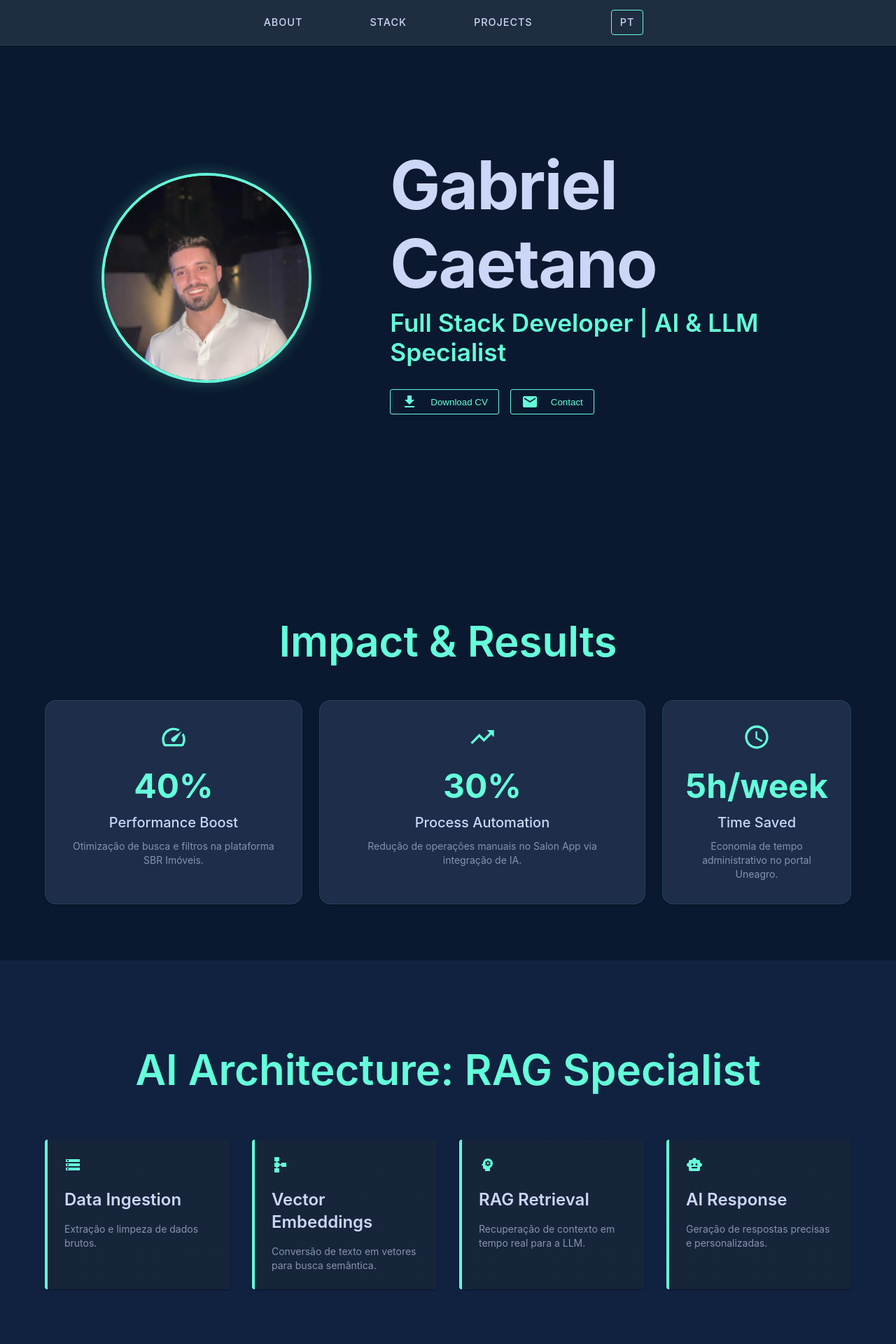
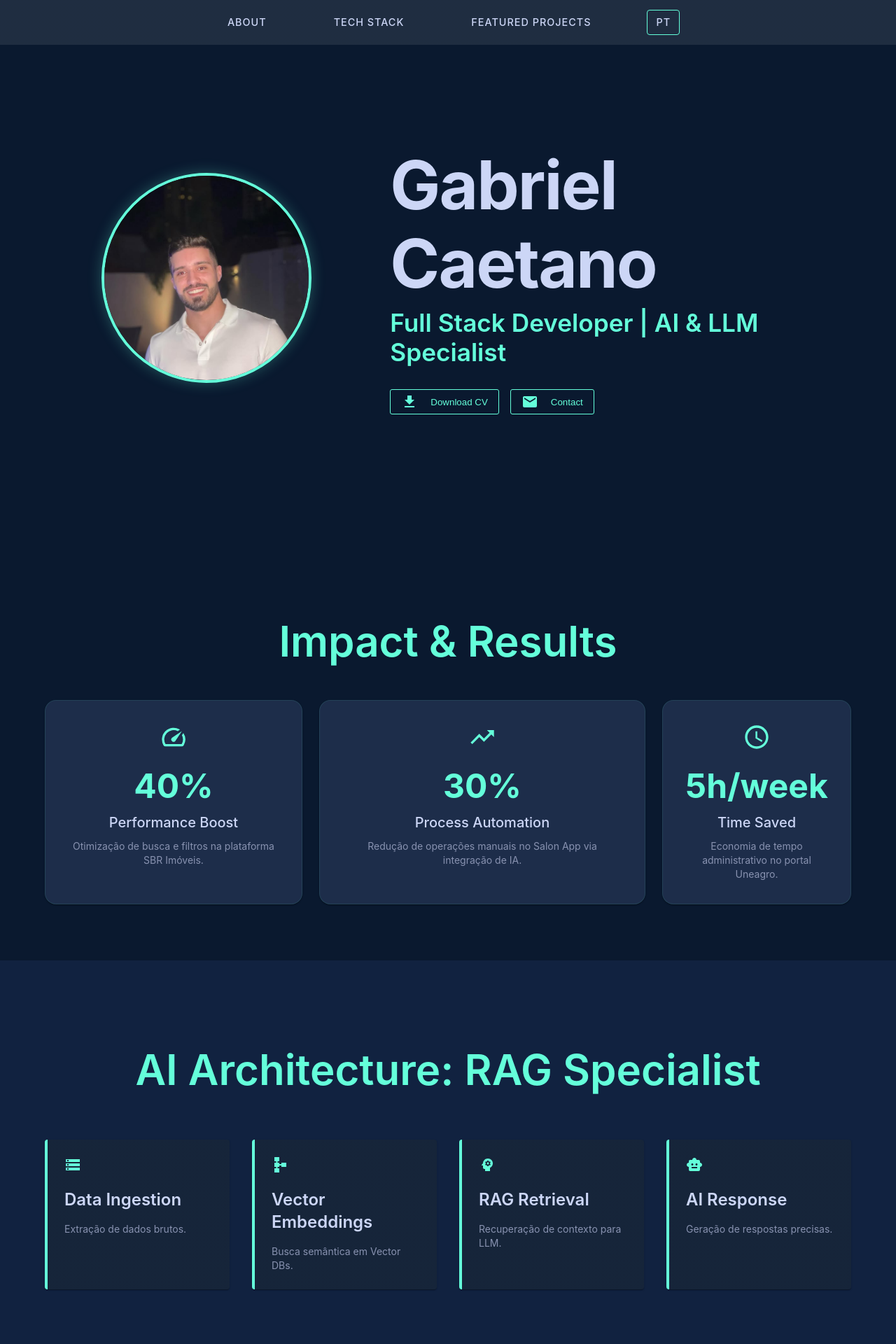
Before and after one commit to GabrielCaetanoo/my-portfolio, a React (Vite) app in the folder my-portfolio/: page / in a window 1280 px wide. Shown: the top 1920 px of the page at 70% size. Built offline with nearby package versions, Linux system fonts and the light colour scheme; no server answers.

Commit message:
feat: error resolve

```diff
--- a/my-portfolio/src/components/AIShowcase/AIShowcase.tsx
+++ b/my-portfolio/src/components/AIShowcase/AIShowcase.tsx
@@ -1,18 +1,17 @@
 import { Box, Container, Typography, Grid, Paper, Stack } from "@mui/material";
-// 'motion' removido por não estar sendo usado
+// motion removido pois o ESLint acusou que não estava sendo usado
 import SmartToyIcon from '@mui/icons-material/SmartToy';
 import StorageIcon from '@mui/icons-material/Storage';
 import PsychologyIcon from '@mui/icons-material/Psychology';
 import SchemaIcon from '@mui/icons-material/Schema';
-// CAMINHO CORRIGIDO: Removido um '../' para localizar a imagem corretamente
-import RAGDiagram from '../../assets/images/rag-diagram.png';
+import RAGDiagram from '../../assets/images/rag-diagram.png'; // Verifique se o arquivo existe nesta pasta
 
 const AIShowcase = () => {
     const steps = [
-        { title: "Data Ingestion", desc: "Extração e limpeza de dados brutos.", icon: <StorageIcon />, color: "#64FFDA" },
-        { title: "Vector Embeddings", desc: "Conversão de texto em vetores para busca semântica.", icon: <SchemaIcon />, color: "#64FFDA" },
-        { title: "RAG Retrieval", desc: "Recuperação de contexto em tempo real para a LLM.", icon: <PsychologyIcon />, color: "#64FFDA" },
-        { title: "AI Response", desc: "Geração de respostas precisas e personalizadas.", icon: <SmartToyIcon />, color: "#64FFDA" }
+        { title: "Data Ingestion", desc: "Extração de dados brutos.", icon: <StorageIcon />, color: "#64FFDA" },
+        { title: "Vector Embeddings", desc: "Busca semântica em Vector DBs.", icon: <SchemaIcon />, color: "#64FFDA" },
+        { title: "RAG Retrieval", desc: "Recuperação de contexto para LLM.", icon: <PsychologyIcon />, color: "#64FFDA" },
+        { title: "AI Response", desc: "Geração de respostas precisas.", icon: <SmartToyIcon />, color: "#64FFDA" }
     ];
 
     return (
@@ -35,10 +34,7 @@ const AIShowcase = () => {
                     ))}
                 </Grid>
                 <Box sx={{ mt: 10, textAlign: 'center' }}>
-                    <Box component="img" src={RAGDiagram} sx={{ maxWidth: '100%', borderRadius: 3, border: '1px solid rgba(100,255,218,0.1)' }} />
-                    <Typography variant="caption" sx={{ color: 'text.secondary', display: 'block', mt: 3 }}>
-                        Arquitetura de RAG implementada no Salon App para automação de 30% das operações.
-                    </Typography>
+                    <Box component="img" src={RAGDiagram} sx={{ maxWidth: '100%', borderRadius: 3 }} />
                 </Box>
             </Container>
         </Box>
--- a/my-portfolio/src/components/Projects/Projects.tsx
+++ b/my-portfolio/src/components/Projects/Projects.tsx
@@ -16,6 +16,11 @@ interface ProjectsProps {
     translations: {
         projectsTitle: string;
         viewOnGithub: string;
+        projects: {
+            sbr_desc: string;
+            salon_desc: string;
+            uneagro_desc: string;
+        };
     };
 }
 
@@ -27,30 +32,33 @@ const Projects = ({ translations }: ProjectsProps) => {
         fetchProjects().then(data => setProjects(data));
     }, []);
 
-    // Função para renderizar as métricas de impacto que definimos
-    const renderImpactBadge = (projectName: string) => {
-        if (projectName.toLowerCase().includes('salon')) {
-            return <Chip
-                icon={<TrendingUpIcon style={{ color: '#0A192F' }} />}
-                label="-30% Manual Ops"
-                sx={{ backgroundColor: theme.palette.primary.contrastText, color: '#0A192F', fontWeight: 'bold' }}
-            />;
+    // Função para identificar e formatar os projetos em destaque
+    const getProjectDetails = (projectName: string, githubDesc: string) => {
+        const name = projectName.toLowerCase();
+
+        if (name.includes('salon')) {
+            return {
+                description: translations.projects.salon_desc,
+                badge: "-30% Manual Ops"
+            };
         }
-        if (projectName.toLowerCase().includes('sbr')) {
-            return <Chip
-                icon={<TrendingUpIcon style={{ color: '#0A192F' }} />}
-                label="+40% Perf. Search"
-                sx={{ backgroundColor: theme.palette.primary.contrastText, color: '#0A192F', fontWeight: 'bold' }}
-            />;
+        if (name.includes('sbr')) {
+            return {
+                description: translations.projects.sbr_desc,
+                badge: "+40% Perf. Search"
+            };
         }
-        if (projectName.toLowerCase().includes('uneagro')) {
-            return <Chip
-                icon={<TrendingUpIcon style={{ color: '#0A192F' }} />}
-                label="Saved 5h/week"
-                sx={{ backgroundColor: theme.palette.primary.contrastText, color: '#0A192F', fontWeight: 'bold' }}
-            />;
+        if (name.includes('uneagro')) {
+            return {
+                description: translations.projects.uneagro_desc,
+                badge: "Saved 5h/week"
+            };
         }
-        return null;
+
+        return {
+            description: githubDesc || "Project developed focusing on scalability and modern architectural patterns.",
+            badge: null
+        };
     };
 
     return (
@@ -73,7 +81,10 @@ const Projects = ({ translations }: ProjectsProps) => {
                     gap: 4,
                     width: '100%'
                 }}>
-                    {projects.map(project => (
+                    {projects.map(project => {
+                        const { description, badge } = getProjectDetails(project.name, project.description);
+
+                        return (
                             <Card key={project.id} sx={{
                                 backgroundColor: 'secondary.main',
                                 color: 'text.primary',
@@ -91,15 +102,26 @@ const Projects = ({ translations }: ProjectsProps) => {
                                 <CardContent>
                                     <Stack direction="row" justifyContent="space-between" alignItems="flex-start" mb={2}>
                                         <GitHubIcon sx={{ color: 'primary.contrastText', fontSize: '2rem' }} />
-                                    {renderImpactBadge(project.name)}
+                                        {badge && (
+                                            <Chip
+                                                icon={<TrendingUpIcon style={{ color: '#0A192F', fontSize: '1rem' }} />}
+                                                label={badge}
+                                                sx={{
+                                                    backgroundColor: theme.palette.primary.contrastText,
+                                                    color: '#0A192F',
+                                                    fontWeight: 'bold',
+                                                    fontSize: '0.75rem'
+                                                }}
+                                            />
+                                        )}
                                     </Stack>
 
                                     <Typography variant="h5" sx={{ color: 'primary.contrastText', mb: 2, fontWeight: 600 }}>
                                         {project.name}
                                     </Typography>
 
-                                <Typography variant="body2" sx={{ color: 'text.secondary', minHeight: '60px' }}>
-                                    {project.description || "Project developed focusing on scalability and modern architectural patterns."}
+                                    <Typography variant="body2" sx={{ color: 'text.secondary', minHeight: '80px', lineHeight: 1.6 }}>
+                                        {description}
                                     </Typography>
                                 </CardContent>
 
@@ -120,7 +142,8 @@ const Projects = ({ translations }: ProjectsProps) => {
                                     </Button>
                                 </CardActions>
                             </Card>
-                    ))}
+                        );
+                    })}
                 </Box>
             ) : (
                 <Typography color="text.secondary">Loading your engineering portfolio...</Typography>
--- a/my-portfolio/src/components/StyledButton/NavBar/NavBar.tsx
+++ b/my-portfolio/src/components/StyledButton/NavBar/NavBar.tsx
@@ -1,4 +1,4 @@
-import { AppBar, MenuItem, Toolbar, styled } from "@mui/material"; // Box e Typography removidos
+import { AppBar, MenuItem, Toolbar, styled } from "@mui/material"; // Typography removido
 
 interface NavBarProps {
     onAboutClick: () => void;
@@ -39,30 +39,14 @@ const NavBar = ({ onAboutClick, onSkillsClick, onProjectsClick, onToggleLanguage
     }));
 
     return (
-        <AppBar
-            position="fixed"
-            sx={{
-                backgroundColor: 'rgba(10, 25, 47, 0.8)',
-                backdropFilter: 'blur(12px)',
-                boxShadow: 'none',
-                borderBottom: '1px solid rgba(100, 255, 218, 0.1)',
-                top: 0,
-            }}
-        >
+        <AppBar position="fixed" sx={{ backgroundColor: 'rgba(10, 25, 47, 0.8)', backdropFilter: 'blur(12px)', boxShadow: 'none' }}>
             <StyledToolbar>
                 <NavMenuItem onClick={onAboutClick}>{translations.About}</NavMenuItem>
                 <NavMenuItem onClick={onSkillsClick}>{translations.Skills}</NavMenuItem>
                 <NavMenuItem onClick={onProjectsClick}>{translations.Projects}</NavMenuItem>
-
                 <NavMenuItem
                     onClick={onToggleLanguage}
-                    sx={{
-                        border: '1px solid',
-                        borderColor: 'primary.contrastText',
-                        borderRadius: '4px',
-                        px: 1.5,
-                        ml: { md: 4 }
-                    }}
+                    sx={{ border: '1px solid', borderColor: 'primary.contrastText', borderRadius: '4px', px: 1.5 }}
                 >
                     {translations.languageToggle}
                 </NavMenuItem>
--- a/my-portfolio/src/pages/Home/Home.tsx
+++ b/my-portfolio/src/pages/Home/Home.tsx
@@ -7,8 +7,8 @@ import Experience from "../../components/Experience/Experience";
 import Skills from "../../components/Skills/Skills";
 import Projects from "../../components/Projects/Projects";
 import Footer from "../../components/Footer/Footer";
-import translationsEN from '../../public/locales/NavBar/en/translation.json';
-import translationsPT from '../../public/locales/NavBar/pt/translation.json';
+import translationsEN from '../../public/locales/en/translation.json';
+import translationsPT from '../../public/locales/pt/translation.json';
 import { Box } from "@mui/material";
 
 const Home = () => {
@@ -29,15 +29,20 @@ const Home = () => {
 
     return (
       <Box sx={{ backgroundColor: "background.default", minHeight: "100vh" }}>
+        {/* CORREÇÃO: Mapeamento explícito das chaves para a NavBar */}
         <NavBar
-          translations={translations}
+          translations={{
+            About: translations.hero.aboutMe,
+            Skills: translations.hero.mySkills,
+            Projects: translations.hero.projectsTitle,
+            languageToggle: translations.hero.languageToggle
+          }}
           onAboutClick={() => handleScrollTo(aboutRef)}
           onSkillsClick={() => handleScrollTo(skillsRef)}
           onProjectsClick={() => handleScrollTo(projectsRef)}
           onToggleLanguage={toggleLanguage}
         />
 
-        {/* CORREÇÃO: Removido o toggleLanguage daqui */}
         <Hero lang={lang} />
 
         <Box ref={aboutRef}>
@@ -56,10 +61,12 @@ const Home = () => {
             />
         </Box>
 
+        {/* CORREÇÃO: Mapeamento para o componente Projects */}
         <Box ref={projectsRef} sx={{ pb: 10 }}>
             <Projects translations={{
-                projectsTitle: lang === 'en' ? "Featured Projects" : "Projetos em Destaque",
-                viewOnGithub: lang === 'en' ? "View on GitHub" : "Ver no GitHub"
+                projectsTitle: translations.hero.projectsTitle,
+                viewOnGithub: translations.hero.viewOnGithub,
+                projects: translations.projects
             }} />
         </Box>
 
```
Lines whose indentation alone changed are shown as unchanged.
